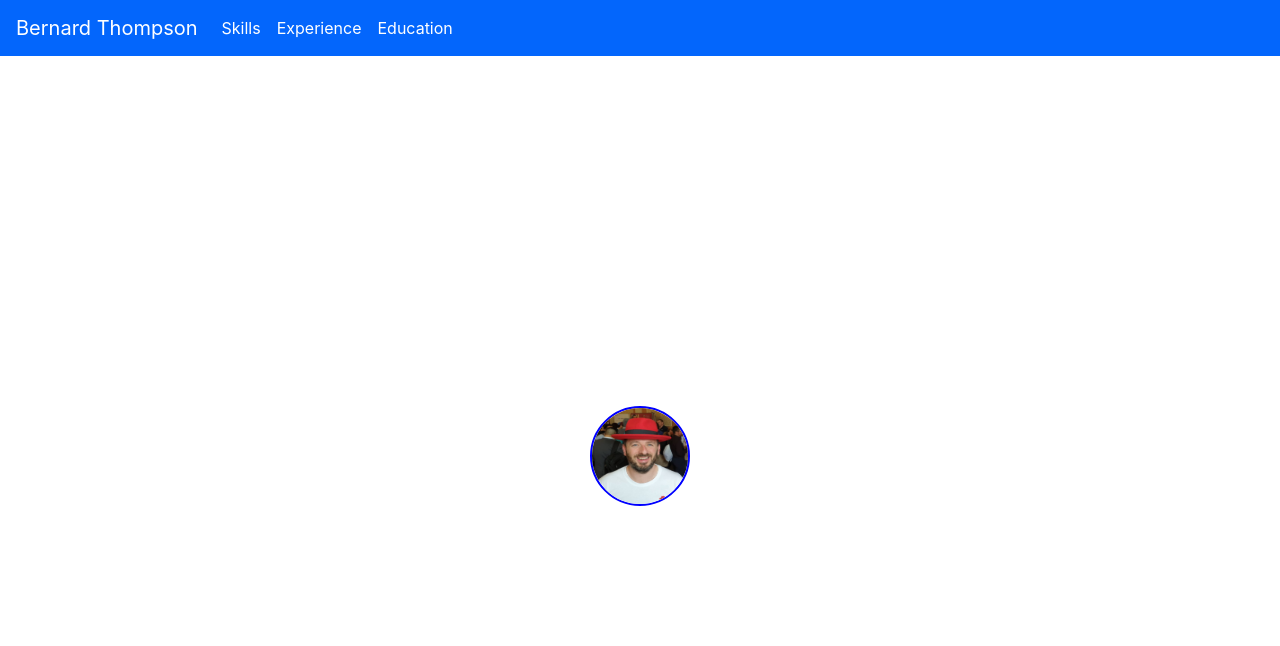
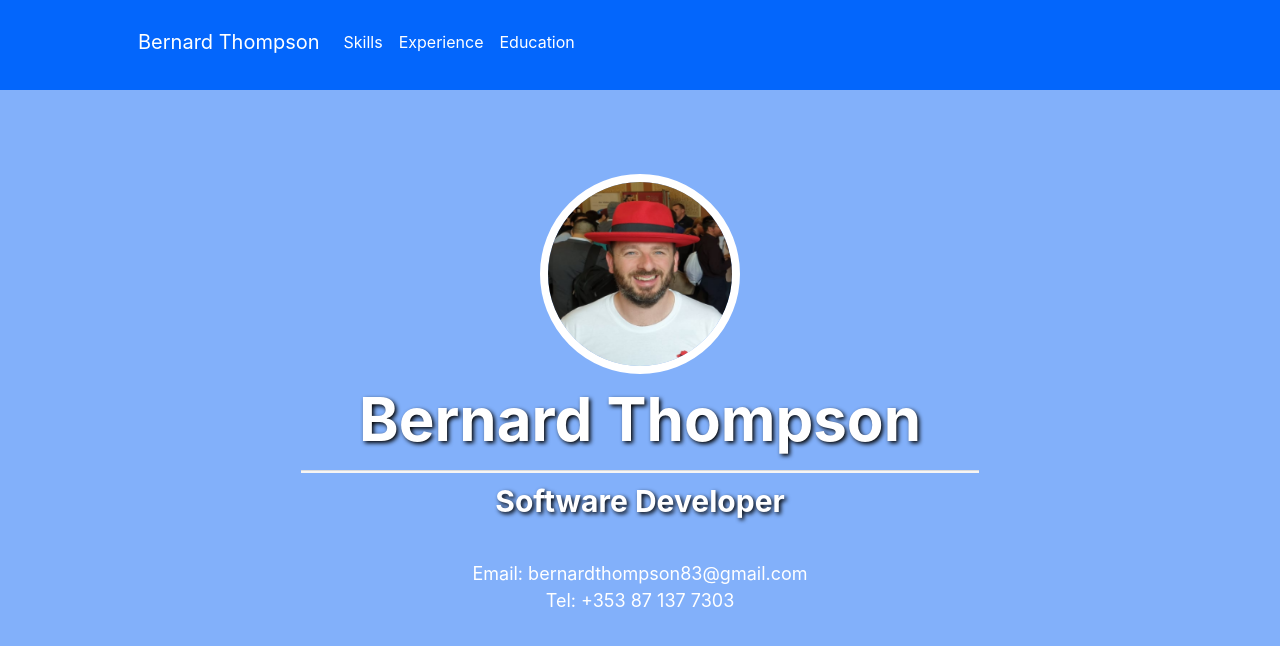
Before and after one commit to bonjo7/bonjo7, a React (Create React App) app: page / in a window 1280 px wide. Shown: the top 646 px of the page. Built offline with nearby package versions, Linux system fonts and the light colour scheme.

Commit message:
feat: add contact info

```diff
--- a/src/App.css
+++ b/src/App.css
@@ -1,27 +1,20 @@
-.SideBar {
-  float: left;
-  width: 25%;
-  height: 100vh;
-  background-color: burlywood;
-}
-
-.MainContent {
-  float: left;
-  width: 72%;
-  padding-left: 20px;
-  background-color: #282c34;
-  height: 100vh;
-}
 html,
 body {
-    margin: 0px;
+    margin: 0;
     height: 100%;
 }
 
-.container {
-  position: absolute;
-  top: 0px;
-  right: 0px;
-  bottom: 0px;
-  left: 0px;
+.main{
+  margin-top: -70px;
+  background-color: rgb(130, 176, 250);
 }
+
+.wrapper{
+  max-width: 1100px;
+  min-height: 100vh;
+  margin: auto;
+  overflow: hidden;
+  padding: 0 2rem;
+  margin-top: 4rem;
+  margin-bottom: 0rem;
+}
--- a/src/App.js
+++ b/src/App.js
@@ -1,7 +1,6 @@
 import React from "react";
 import { BrowserRouter as Router, Route } from "react-router-dom";
 import Bio from "./components/Bio/Bio";
-import SideBar from "./components/SideBar/SideBar";
 import NavBar from "./components/NavBar/NavBar";
 import "bootstrap/dist/css/bootstrap.min.css";
 import "./App.css";
@@ -9,9 +8,12 @@ import "./App.css";
 function App() {
   return (
     <Router>
+      <div className="main">
       <NavBar />
+      <div className="wrapper">
       <Route exact path='/' component={Bio} />
-      <Route exact path='/sidebar' component={SideBar} />
+      </div>
+      </div>
     </Router>
   );
 }
--- a/src/components/Bio/Bio.js
+++ b/src/components/Bio/Bio.js
@@ -1,12 +1,22 @@
 import React from "react";
+import Contact from "../Contact/Contact"
 import styles from "./Bio.module.css";
 import logo from "../../images/BT.png";
 
+const email = "Email: bernardthompson83@gmail.com"
+const tel = "Tel: +353 87 137 7303"
+
 const Bio = () => {
   return (
+    <>
     <div className={styles.wrapper}>
-      <img src={logo} className={styles.AppLogo} alt='logo' />
+      <img src={logo} className={styles.AppLogo} alt='bernard_thompson_profile_picture' />
+      <p className={styles.name}>Bernard Thompson</p>
+      <hr className={styles.hr}></hr>
+      <p className={styles.title}>Software Developer</p>
     </div>
+    <Contact email={email} tel={tel}/>
+    </>
   );
 };
 
--- a/src/components/Bio/Bio.module.css
+++ b/src/components/Bio/Bio.module.css
@@ -1,12 +1,12 @@
 .AppLogo {
-  height: 100px;
-  width: 100px;
+  height: 200px;
+  width: 200px;
   border-radius: 50%;
-  border: 2px solid blue;
+  border: 8px solid white;
 }
+
 .wrapper {
   padding: 20px;
-  min-height: 100vh;
   display: flex;
   flex-direction: column;
   align-items: center;
@@ -14,3 +14,26 @@
   font-size: 16px;
   color: white;
 }
+
+.hr{
+
+  margin-top: -10px;
+  width: 68%;
+  background-color:whitesmoke;
+  height: 2px;
+}
+
+.name{
+  color: white;
+  font-weight: bold;
+  font-size: 60px;
+  text-shadow: 2px 2px 4px #000000
+}
+
+.title{
+  color: white;
+  font-weight: bold;
+  font-size: 30px;
+  text-shadow: 2px 2px 4px #000000;
+  margin-top: -10px;
+}
--- /dev/null
+++ b/src/components/Contact/Contact.js
@@ -0,0 +1,15 @@
+import React from "react";
+import styles from "./Contact.module.css";
+
+const Contact = (props) => {
+
+    const { email, tel } = props;
+  return (
+    <div className={styles.wrapper}>
+     <span>{email}</span>
+     <span>{tel}</span>
+    </div>
+  );
+};
+
+export default Contact;
--- /dev/null
+++ b/src/components/Contact/Contact.module.css
@@ -0,0 +1,11 @@
+.wrapper {
+    padding: 20px;
+    display: flex;
+    flex-direction: column;
+    align-items: center;
+    justify-content: center;
+    font-size: 16px;
+    color: white;
+    margin-top: -20px;
+    font-size: 18px;
+  }
--- a/src/components/NavBar/NavBar.js
+++ b/src/components/NavBar/NavBar.js
@@ -3,31 +3,51 @@ import { Navbar, Nav } from "react-bootstrap";
 import { List } from "phosphor-react";
 import styles from "./NavBar.module.css";
 
+const navItems = [
+  {
+    link: "/sidebar",
+    linkName: "Skills",
+  },
+  {
+    link: "/experience",
+    linkName: "Experience",
+  },
+  {
+    link: "/education",
+    linkName: "Education",
+  },
+];
+
 const NavBar = () => {
   return (
+    <div className={styles.fullWidth}>
+    <div className={styles.wrapper}>
     <Navbar className={styles.navBar} expand='lg'>
       <Navbar.Brand className={styles.link} href='/'>
         Bernard Thompson
       </Navbar.Brand>
-      <Navbar.Toggle className={styles.hamburgerIcon} aria-controls='basic-navbar-nav'>
+      <Navbar.Toggle
+        className={styles.hamburgerIcon}
+        aria-controls='basic-navbar-nav'
+      >
         <span>
           <List size={24} color='#ffffff' />
         </span>
       </Navbar.Toggle>
       <Navbar.Collapse id='basic-navbar-nav' className={styles.link}>
         <Nav className='mr-auto'>
-          <Nav.Link className={styles.link} href='/sidebar'>
-            Skills
-          </Nav.Link>
-          <Nav.Link className={styles.link} href='#home'>
-            Experience
-          </Nav.Link>
-          <Nav.Link className={styles.link} href='#link'>
-            Education
-          </Nav.Link>
+          {navItems.map((item) => {
+            return (
+              <Nav.Link className={styles.link} href={item.link}>
+                {item.linkName}
+              </Nav.Link>
+            );
+          })}
         </Nav>
       </Navbar.Collapse>
     </Navbar>
+    </div>
+    </div>
   );
 };
 
--- a/src/components/NavBar/NavBar.module.css
+++ b/src/components/NavBar/NavBar.module.css
@@ -1,5 +1,7 @@
+.fullWidth,
 .navBar {
   background-color: rgb(3, 102, 252);
+  padding: 20px;
 }
 
 .link {
@@ -9,3 +11,12 @@
 .hamburgerIcon {
   border-color: white !important;
 }
+
+.wrapper{
+  max-width: 1100px;
+  margin: auto;
+  overflow: hidden;
+  padding: 0 2rem;
+  margin-top: 4rem;
+  margin-bottom: 0rem;
+}
--- a/src/components/SideBar/Contact.js
+++ /dev/null
@@ -1,18 +0,0 @@
-import React from "react";
-import styles from "./SideBar.module.css";
-import { Envelope, Phone } from "phosphor-react";
-
-const Contact = (props) => {
-  const { email, tel } = props;
-
-  return (
-    <>
-      <Envelope size={20} />
-      {email}
-      <Phone size={20} />
-      {tel}
-    </>
-  );
-};
-
-export default Contact;
--- a/src/components/SideBar/SideBar.js
+++ /dev/null
@@ -1,23 +0,0 @@
-import React from "react";
-import styles from "./SideBar.module.css"
-import {Envelope, Phone} from "phosphor-react"
-import Contact from "./Contact"
-import logo from "../../images/Doge.png";
-
-const SideBar = () => {
-
-    const email = "Email: bernardthompson83@gmail.com"
-    const tel = "Tel: + 353 87 137 7303"
-  return (
-
-    <div className={styles.wrapper}>
-    <img src={logo} className={styles.AppLogo} alt='logo' />
-    <p>
-      Bernard Thompson
-    </p>
-    <Contact email={email} tel={tel}/>
-</div>
-  );
-};
-
-export default SideBar;
--- a/src/components/SideBar/SideBar.module.css
+++ /dev/null
@@ -1,39 +0,0 @@
-.AppHeader {
-    background-color: burlywood;
-    min-height: 100vh;
-    align-items: center;
-    justify-content: center;
-    color: black;
-  }
-
-  .AppLogo {
-    height: 150px;
-    width: 150px;
-    pointer-events: none;
-  }
-
-  .wrapper {
-    padding: 20px;
-    margin-top: 20%;
-    display: flex;
-    flex-direction: column;
-    align-items: center;
-    justify-content: center;
-    font-size: 16px;
-    color: white;
-  }
-
-  @media (prefers-reduced-motion: no-preference) {
-    .AppLogo {
-      animation: App-logo-spin infinite 20s linear;
-    }
-  }
-
-  @keyframes App-logo-spin {
-    from {
-      transform: rotate(0deg);
-    }
-    to {
-      transform: rotate(360deg);
-    }
-  }
```
Also changed, not shown: src/images/logo.svg (deleted).
